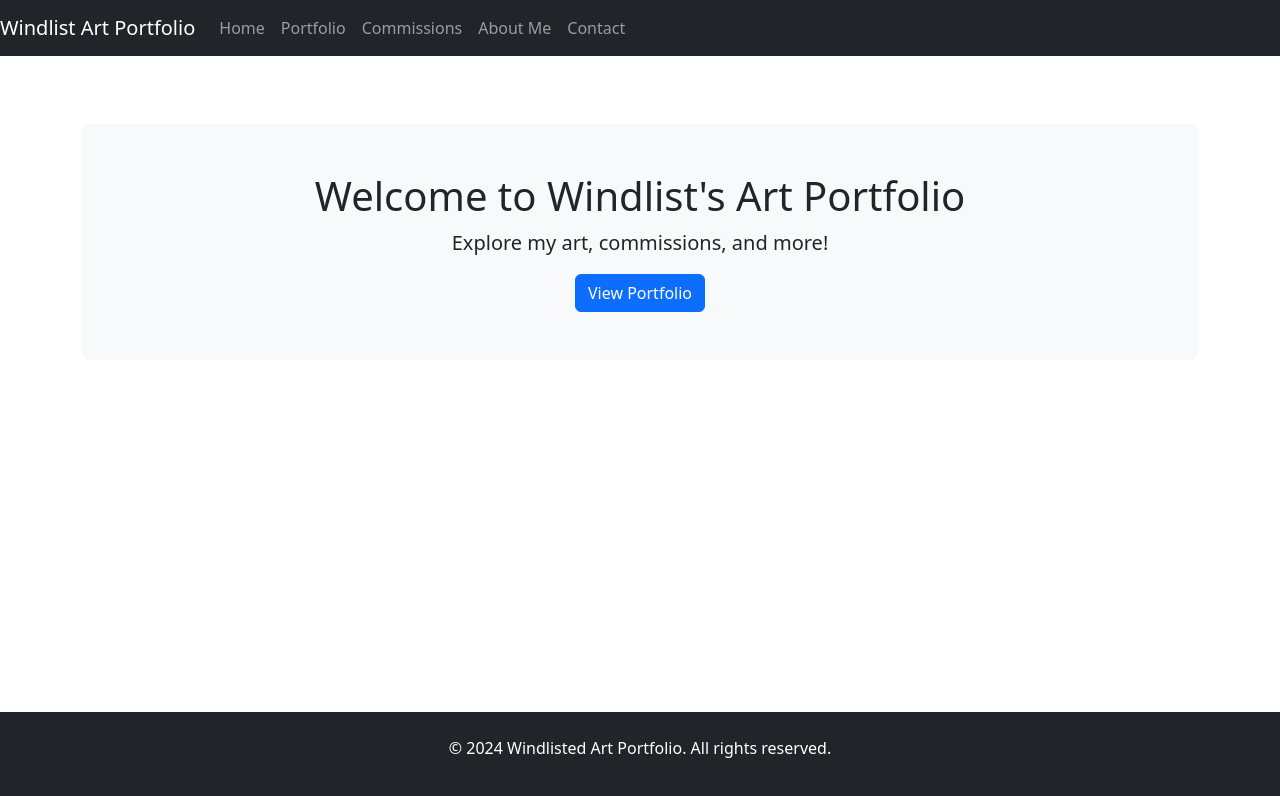
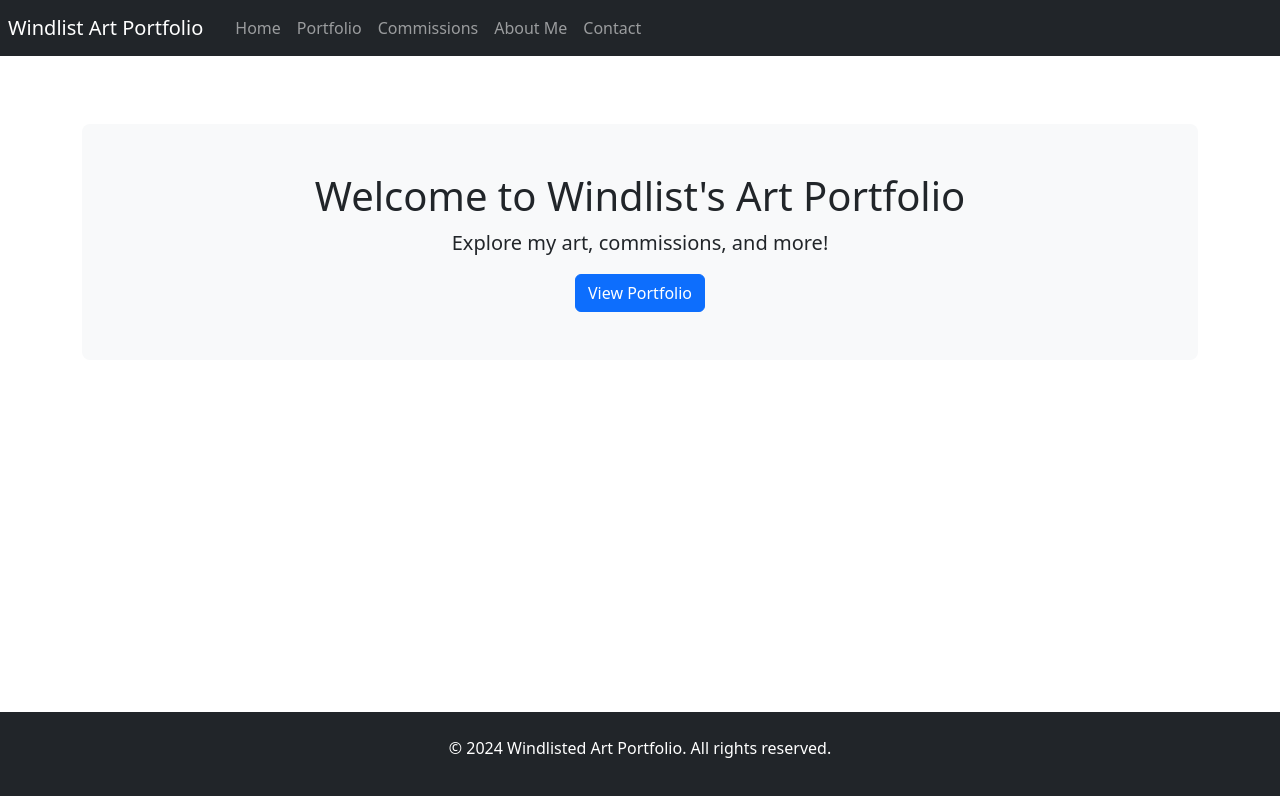
Before and after one commit to rclocke/DigitalArtCommissionsApp, a React (Create React App) app: page / in a window 1280 px wide. Shown: the top 796 px of the page. Built offline with nearby package versions, Linux system fonts and the light colour scheme.

Commit message:
adjusted navbar margin and padding

```diff
--- a/src/components/NavigationBar.js
+++ b/src/components/NavigationBar.js
@@ -4,10 +4,10 @@ export default function Navigationbar(){
 
     return(
         <Navbar bg='dark' variant='dark' expand='lg'>
-            <Navbar.Brand href="/">Windlist Art Portfolio</Navbar.Brand>
-            <Navbar.Toggle aria-controls="basic-navbar-nav" />
+            <Navbar.Brand className='ps-2' href="/">Windlist Art Portfolio</Navbar.Brand>
+            <Navbar.Toggle className='me-2' aria-controls="basic-navbar-nav" />
             <Navbar.Collapse id="basic-navbar-nav">
-                <Nav className='ml-auto'>
+                <Nav className='ml-auto ps-2'>
                     <Nav.Link href="/">Home</Nav.Link>
                     <Nav.Link href="/portfolio">Portfolio</Nav.Link>
                     <Nav.Link href="/commissions">Commissions</Nav.Link>
```
